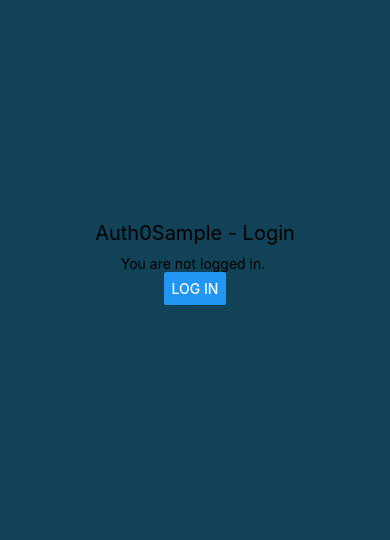
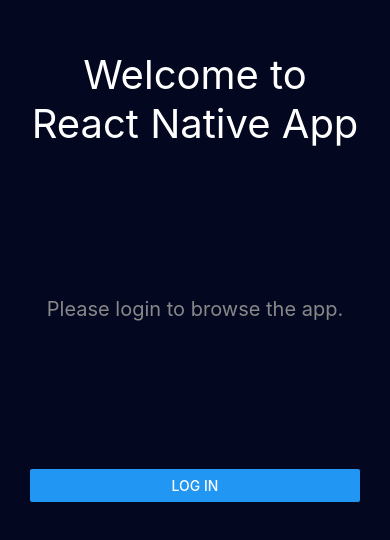
Before and after one commit to louiskyoung/react-native-auth0, a React Native app: screen / in a window 390 px wide. Shown: the part 164-704 px from the top of the page. Built offline with nearby package versions, Linux system fonts and the light colour scheme; what react-native-auth0 would draw is missing.

Commit message:
Update App

```diff
--- a/app/App.tsx
+++ b/app/App.tsx
@@ -1,6 +1,10 @@
 import React, { useState } from 'react';
-import { Alert, Button, StyleSheet, Text, View } from 'react-native';
 import Auth0 from 'react-native-auth0';
+import { SafeAreaView, ActivityIndicator } from 'react-native';
+import styled from 'styled-components/native';
+
+import Welcome from './screens/Welcome';
+import Home from './screens/Home';
 
 const auth0Config = {
   domain: 'dev-k3rdl0yf.us.auth0.com',
@@ -8,58 +12,58 @@
 };
 const auth0 = new Auth0(auth0Config);
 
-const App = () => {
+const AppLayout = styled(SafeAreaView)`
+  flex: 1;
+  background-color: #030720;
+  padding: 30px;
+`;
+
+function App() {
   const [accessToken, setAccessToken] = useState<string | null>(null);
+  const [isLoading, setIsLoading] = useState<boolean>(false);
+  const isLoggedIn = accessToken !== null;
 
-  const onLogin = () => {
+  function handleLogin() {
+    setIsLoading(true);
     auth0.webAuth
       .authorize({
         scope: 'openid profile email',
       })
-      .then((credentials) => {
-        Alert.alert('AccessToken: ' + credentials.accessToken);
+      .then(credentials => {
         setAccessToken(credentials.accessToken);
+        setIsLoading(false);
       })
-      .catch((error) => console.log(error));
-  };
+      .catch(error => {
+        console.log(error);
+        setIsLoading(false);
+      });
+  }
 
-  const onLogout = () => {
+  function handleLogout() {
+    setIsLoading(true);
     auth0.webAuth
       .clearSession({})
       .then(() => {
-        Alert.alert('Logged out!');
         setAccessToken(null);
+        setIsLoading(false);
       })
-      .catch((err) => {
+      .catch(err => {
         console.log(err);
+        setIsLoading(false);
       });
-  };
+  }
 
-  const loggedIn = accessToken !== null;
   return (
-    <View style={styles.container}>
-      <Text style={styles.header}> Auth0Sample - Login </Text>
-      <Text>You are{loggedIn ? ' ' : ' not '}logged in. </Text>
-      <Button
-        onPress={loggedIn ? onLogout : onLogin}
-        title={loggedIn ? 'Log Out' : 'Log In'}
-      />
-    </View>
+    <AppLayout>
+      <ActivityIndicator size="large" animating={isLoading} />
+      {!isLoading &&
+        (isLoggedIn ? (
+          <Home handleLogout={handleLogout} />
+        ) : (
+          <Welcome handleLogin={handleLogin} />
+        ))}
+    </AppLayout>
   );
-};
-
-const styles = StyleSheet.create({
-  container: {
-    flex: 1,
-    justifyContent: 'center',
-    alignItems: 'center',
-    backgroundColor: '#124257',
-  },
-  header: {
-    fontSize: 20,
-    textAlign: 'center',
-    margin: 10,
-  },
-});
+}
 
 export default App;
```
